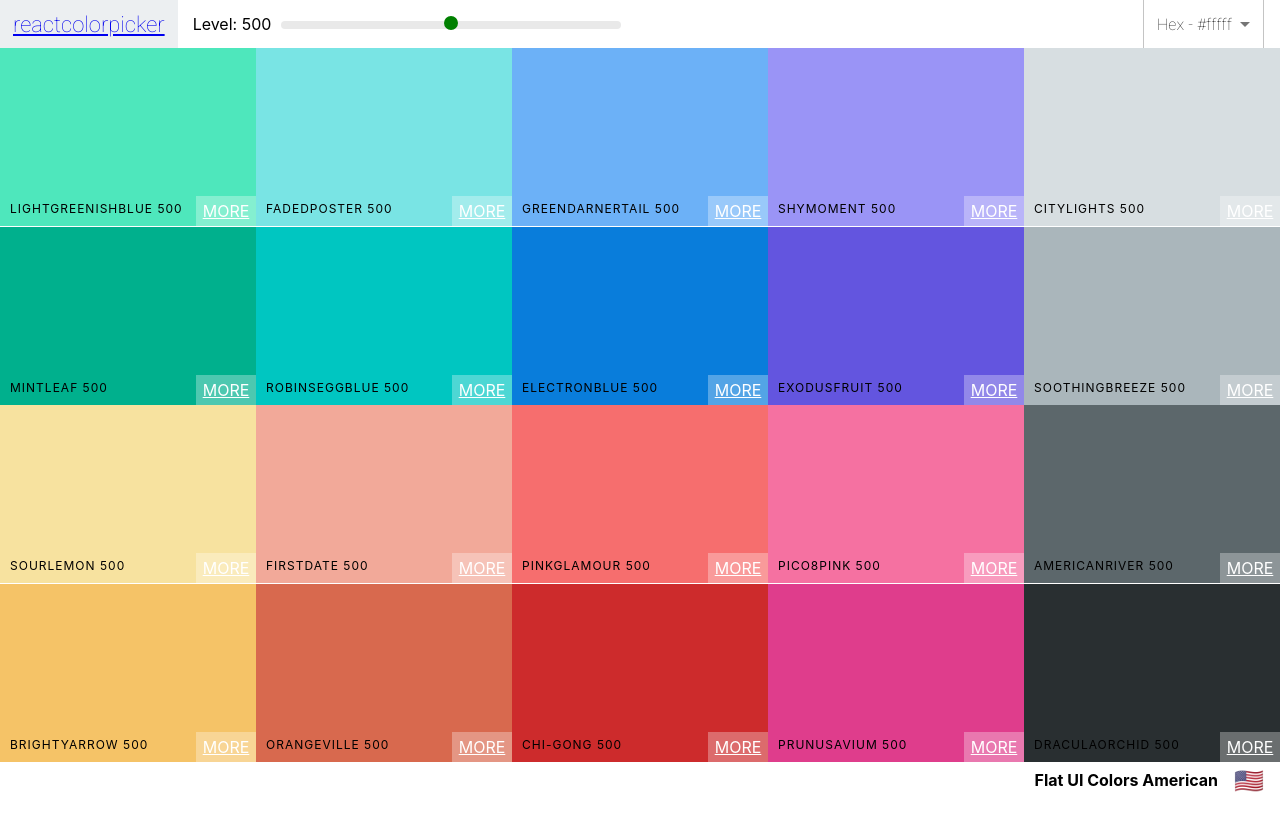
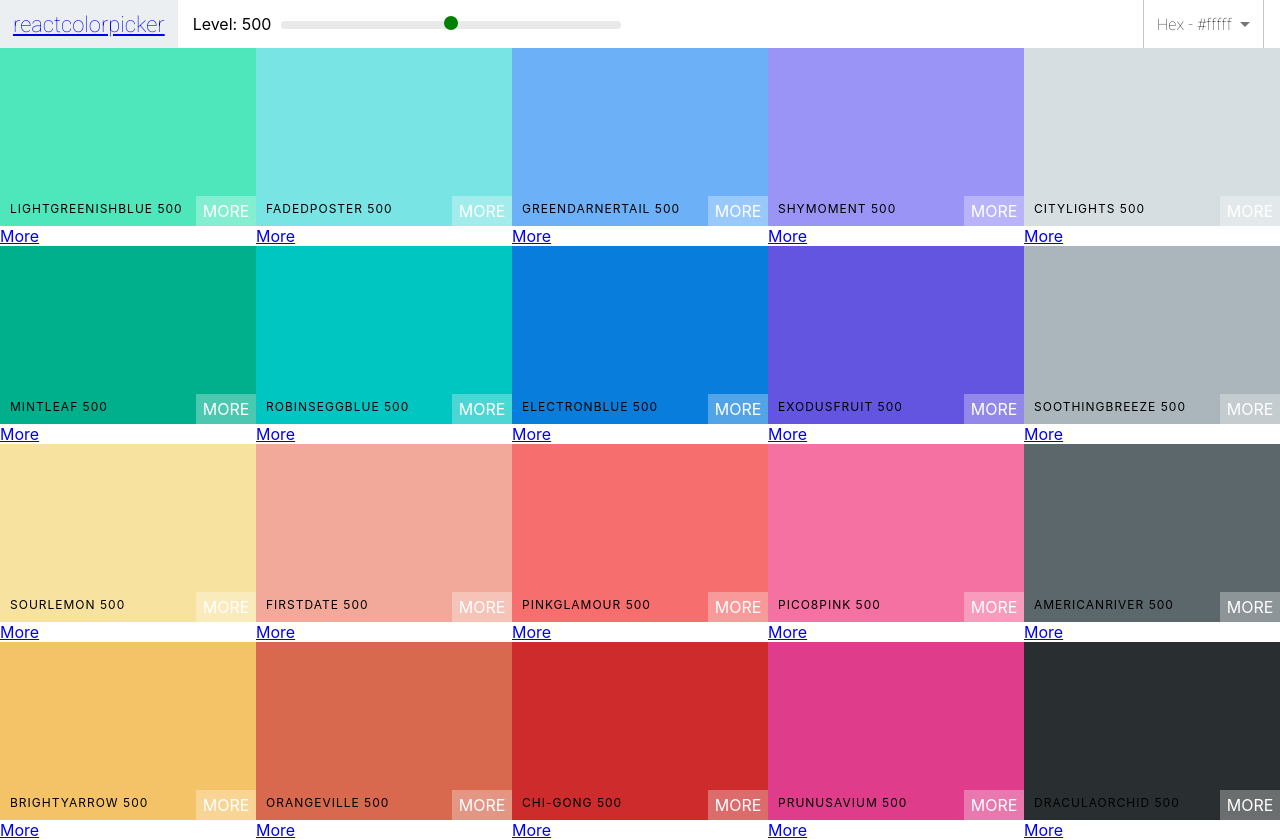
Before and after one commit to Murtazaeev/color-maker, a React (Create React App) app: page /palette/flat-ui-colors-american in a window 1280 px wide. Before the commit the page ends 800 px from the top, so only its background shows below. Built offline with nearby package versions, Linux system fonts and the light colour scheme; the HTML template or start-up script is replaced by a standard one.

Commit message:
daaamn, found that bug finally!

```diff
--- a/src/App.js
+++ b/src/App.js
@@ -15,14 +15,6 @@ class App extends Component {
 	render() {
 		return (
 			<Switch>
-				<Route exact path="/" render={(routeProps) => <PaletteList palettes={seedColors} {...routeProps} />} />
-				<Route
-					exact
-					path="/palette/:id"
-					render={(routeProps) => (
-						<Palette palette={generatePalette(this.findPalette(routeProps.match.params.id))} />
-					)}
-				/>
 				<Route
 					path="/palette/:paletteId/:colorId"
 					render={(routeProps) => (
@@ -30,6 +22,15 @@ class App extends Component {
 							colorId={routeProps.match.params.colorId}
 							palette={generatePalette(this.findPalette(routeProps.match.params.paletteId))}
 						/>
+					)}
+				/>
+
+				<Route exact path="/" render={(routeProps) => <PaletteList palettes={seedColors} {...routeProps} />} />
+				<Route
+					exact
+					path="/palette/:id"
+					render={(routeProps) => (
+						<Palette palette={generatePalette(this.findPalette(routeProps.match.params.id))} />
 					)}
 				/>
 			</Switch>
--- a/src/ColorBox.js
+++ b/src/ColorBox.js
@@ -35,7 +35,8 @@ class ColorBox extends Component {
 						<button className="copy-button">Copy</button>
 					</div>
 					{showLink && (
-						<Link to={moreUrl} onClick={(e) => e.stopPropagation()} className="see-more">
+						<Link to={moreUrl} onClick={(e) => e.stopPropagation()}>
+							<span className="see-more">More</span>
 							More
 						</Link>
 					)}
--- a/src/SingleColorPalette.js
+++ b/src/SingleColorPalette.js
@@ -5,7 +5,8 @@ import ColorBox from './ColorBox';
 class SingleColorPalette extends Component {
 	constructor(props) {
 		super(props);
-		this._state = this.gatherShades(this.props.palette, this.props.colorId);
+		this._shades = this.gatherShades(this.props.palette, this.props.colorId);
+		console.log(this._shades);
 	}
 	gatherShades(palette, colorToFilterBy) {
 		let shades = [];
@@ -16,9 +17,10 @@ class SingleColorPalette extends Component {
 		return shades.slice(1);
 	}
 	render() {
-		const colorBoxes = this._shades.map(
-			(color = <ColorBox key={color.id} name={color.name} background={color.hex} showLink={false} />)
-		);
+		const colorBoxes = this._shades.map((color) => (
+			<ColorBox key={color.id} name={color.name} background={color.hex} showLink={false} />
+		));
+
 		return (
 			<div className="Palette">
 				<h1>singel</h1>
```
